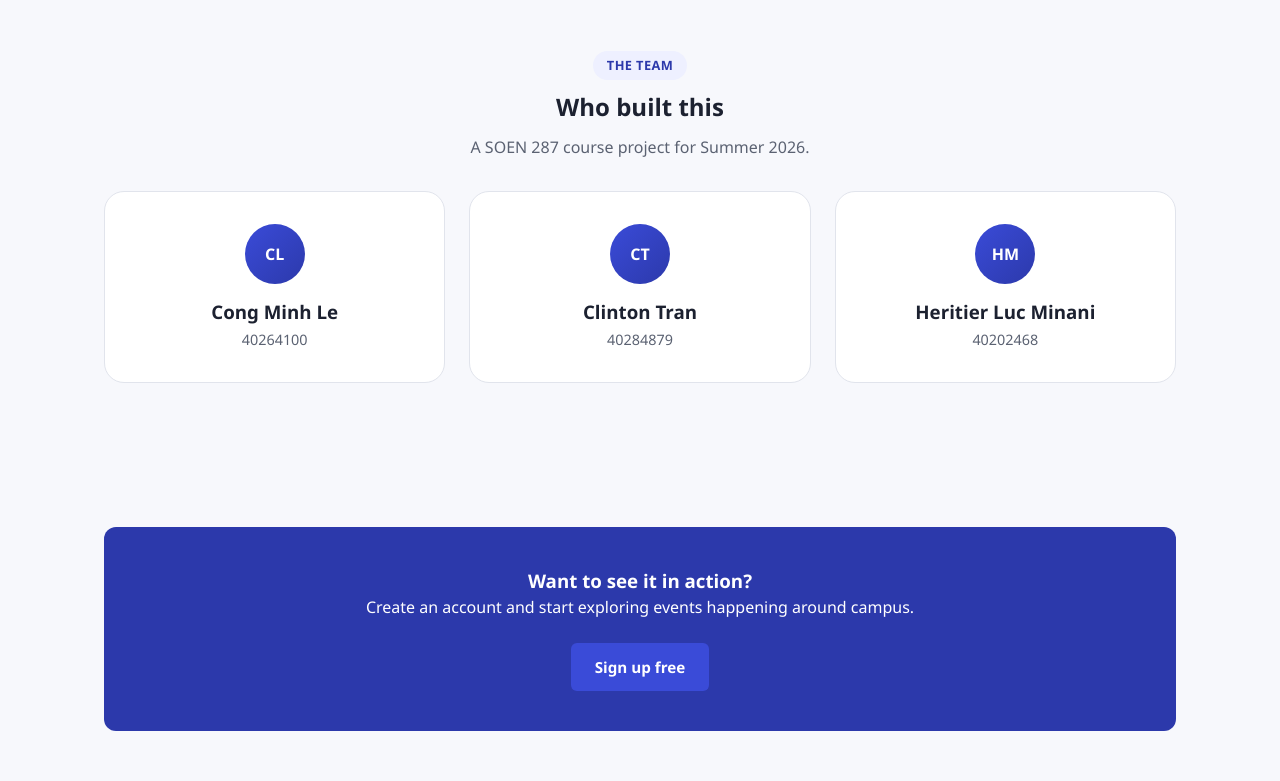
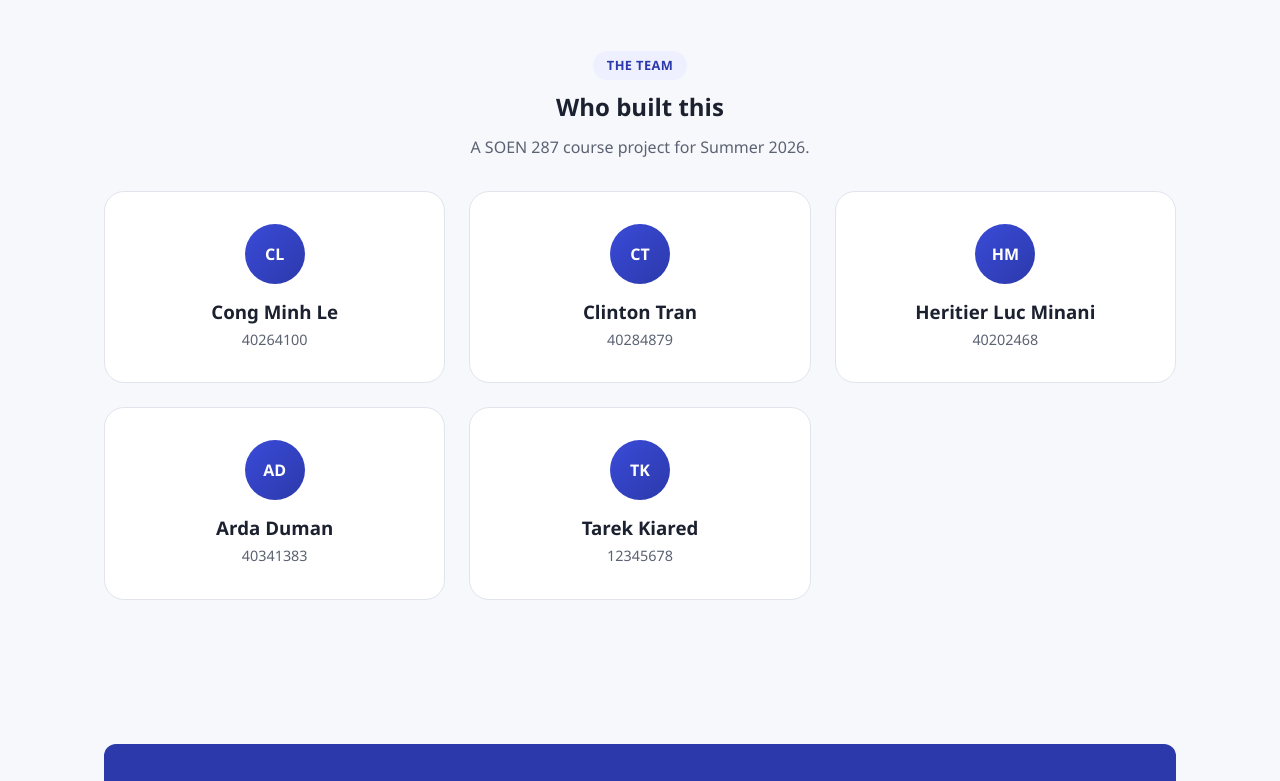
Before and after one commit to brianle169/campus-event-planner, a website with bundled scripts: page views/public/about.html in a window 1280 px wide. Shown: the part 1345-2126 px from the top of the page. Built offline with nearby package versions, Linux system fonts and the light colour scheme.

Commit message:
Fix information on about page

```diff
--- a/views/public/about.html
+++ b/views/public/about.html
@@ -1,5 +1,6 @@
 <!doctype html>
 <html lang="en">
+
 <head>
   <meta charset="UTF-8" />
   <meta name="viewport" content="width=device-width, initial-scale=1.0" />
@@ -12,11 +13,7 @@
   <header class="site-header">
     <nav class="nav container">
       <a class="nav-brand" href="index.html">Campus Event Planner</a>
-        <button
-          class="nav-toggle"
-          type="button"
-          aria-label="Toggle navigation"
-          aria-expanded="false">
+      <button class="nav-toggle" type="button" aria-label="Toggle navigation" aria-expanded="false">
         <span></span><span></span><span></span>
       </button>
       <ul class="nav-links">
@@ -51,7 +48,7 @@
           <span>Concordia University</span>
         </div>
         <div class="stat">
-            <strong>4</strong>
+          <strong>5</strong>
           <span>Team members</span>
         </div>
       </div>
@@ -136,6 +133,16 @@
           <h3>Heritier Luc Minani</h3>
           <p>40202468</p>
         </div>
+        <div class="team-card">
+          <div class="avatar">AD</div>
+          <h3>Arda Duman</h3>
+          <p>40341383</p>
+        </div>
+        <div class="team-card">
+          <div class="avatar">TK</div>
+          <h3>Tarek Kiared</h3>
+          <p>12345678</p>
+        </div>
       </div>
     </section>
 
@@ -152,10 +159,8 @@
 
   <footer class="site-footer">
     <div class="container footer-inner">
-        <small
-          >&copy; 2026 Smart Campus Event Planner. SOEN 287 course
-          project.</small
-        >
+      <small>&copy; 2026 Smart Campus Event Planner. SOEN 287 course
+        project.</small>
       <div class="footer-links">
         <a href="index.html">Home</a>
         <a href="about.html">About</a>
@@ -164,4 +169,5 @@
     </div>
   </footer>
 </body>
+
 </html>
```
Lines whose indentation alone changed are shown as unchanged.
